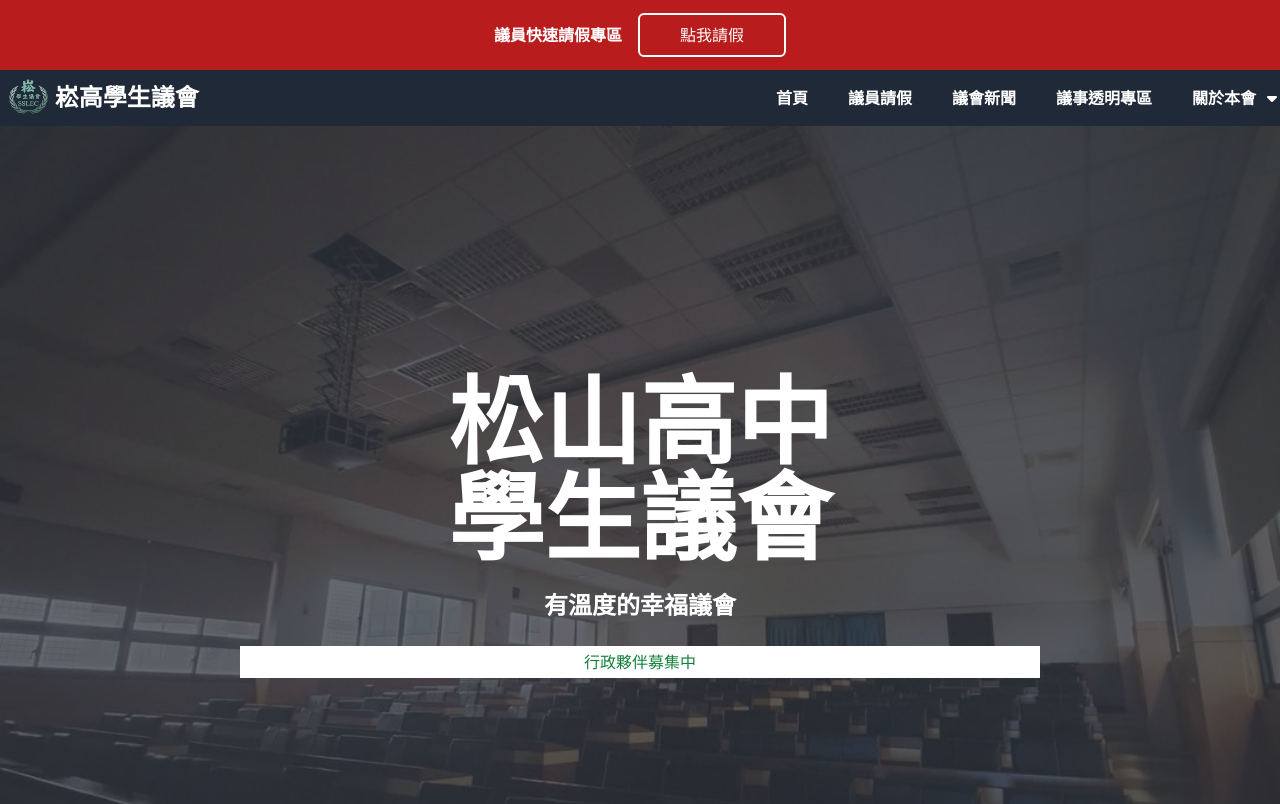
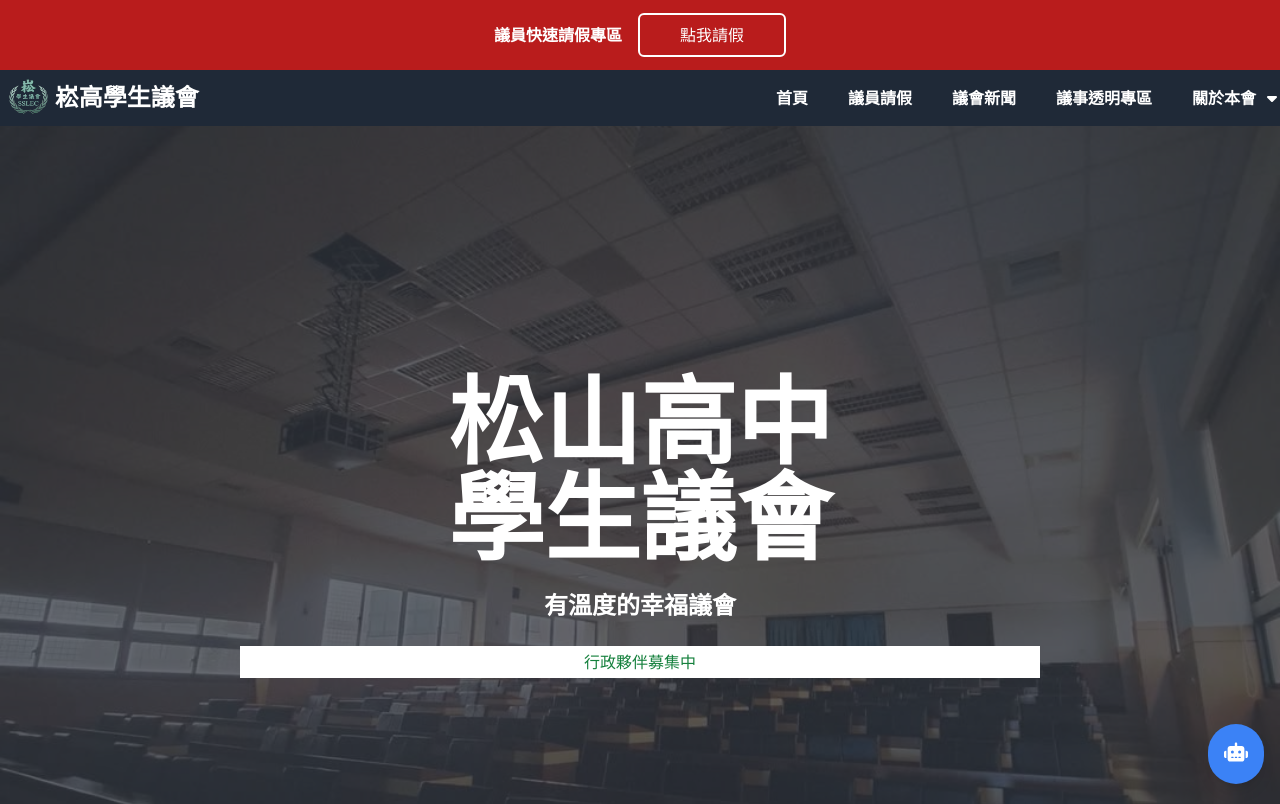
Before and after one commit to forgithub338/ssshCouncil, a Next.js app: page / in a window 1280 px wide. Shown: the top 804 px of the page. Built offline with nearby package versions, Linux system fonts and the light colour scheme.

Commit message:
聊天助手

```diff
--- a/app/layout.js
+++ b/app/layout.js
@@ -65,6 +65,7 @@ export default function RootLayout({ children }) {
         <Absent />
         <Navbar />
         {children}
+        <ChatBot />
         <WebFooter />
       </body>
     </html>
```
